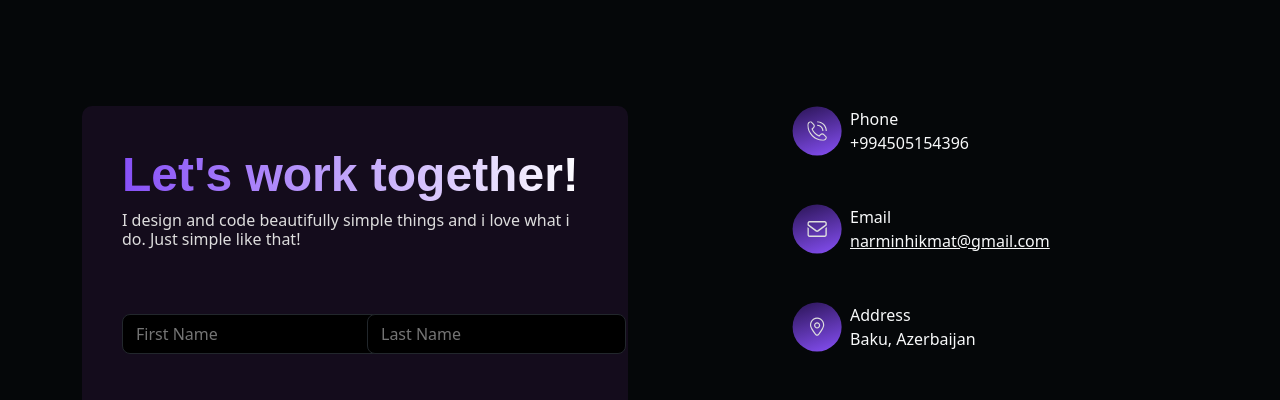
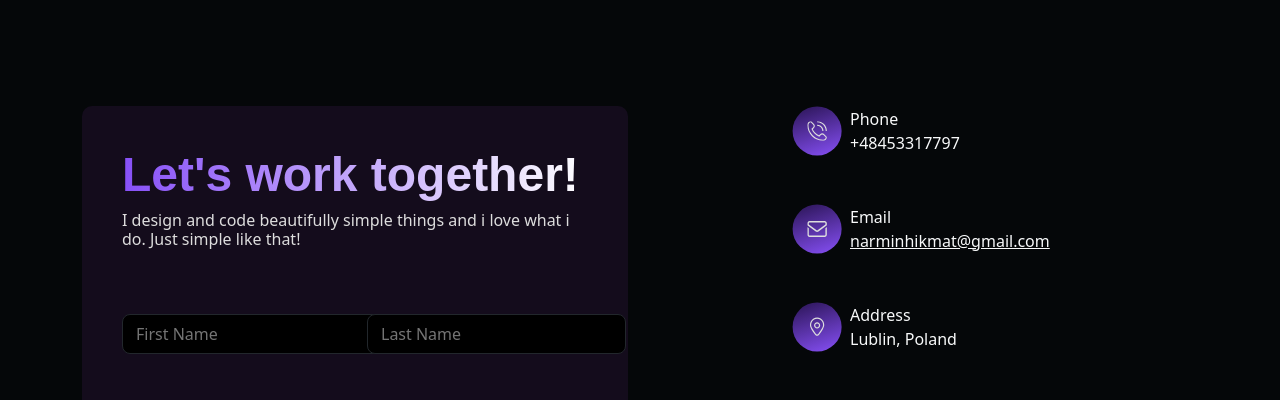
Before and after one commit to gahramanova/myPortfolio, a React (Vite) app: page / in a window 1280 px wide. Shown: the part 3141-3541 px from the top of the page. Built offline with nearby package versions, Linux system fonts and the light colour scheme.

Commit message:
Last updates

```diff
--- a/package.json
+++ b/package.json
@@ -17,6 +17,7 @@
     "react-dom": "^18.3.1",
     "react-icons": "^5.3.0",
     "react-router-dom": "^6.26.2",
+    "react-scroll": "^1.9.0",
     "react-slick": "^0.30.2",
     "sass": "^1.79.1",
     "slick-carousel": "^1.8.1"
--- a/src/App.jsx
+++ b/src/App.jsx
@@ -14,6 +14,7 @@ import email from "./assets/img/email.svg"
 import address from "./assets/img/address.svg"
 import Aos from "aos";
 import "aos/dist/aos.css"
+import { Link } from 'react-scroll';
 const App = () => {
 
   useEffect(() => {
@@ -28,11 +29,11 @@ const App = () => {
           <div className="d-flex flex-wrap align-items-center justify-content-between">
             <img src={logo} style={{ width: "60px", height: "60px" }} />
             <ul className="nav col-12 col-lg-auto me-lg-auto mb-2 justify-content-center mb-md-0">
-              <li><a href="mailto:narminhikmat@gmail.com" className="nav-link px-2 text-light">narminhikmat@gmail.com</a></li>
-              <li><a href="#" className="nav-link px-2 text-light">Works</a></li>
-              <li><a href="#" className="nav-link px-2 text-light">Resume</a></li>
-              <li><a href="#" className="nav-link px-2 text-light">Skills</a></li>
-              <li><a href="#" className="nav-link px-2 text-light">Contact</a></li>
+              <li className='nav-item'><a href="mailto:narminhikmat@gmail.com" className="nav-link px-2 text-light">narminhikmat@gmail.com</a></li>
+              <li className='nav-item'><Link to="works" spy={true} smooth={true} offset={-150} duration={500} className="nav-link px-2 text-light">Works</Link></li>
+              <li className='nav-item'><Link to="resume" spy={true} smooth={true} offset={-150} duration={500} className="nav-link px-2 text-light">Resume</Link></li>
+              <li className='nav-item'><Link to="skills" spy={true} smooth={true} offset={-150} duration={500} className="nav-link px-2 text-light">Skills</Link></li>
+              <li className='nav-item'><Link to="contact" spy={true} smooth={true} offset={-150} duration={500} className="nav-link px-2 text-light">Contact</Link></li>
             </ul>
 
             <div className="dropdown text-end">
@@ -254,7 +255,7 @@ const App = () => {
                     <img src={phone} style={{ width: "50px", height: "50px" }} />
                     <div className='mx-2' style={{ minWidth: "200px" }}>
                       <p className='m-0 text-light'>Phone</p>
-                      <span className='phone text-light'>+994505154396</span>
+                      <span className='phone text-light'>+48453317797</span>
                     </div>
                   </div>
                   <div className='d-flex justify-content-center align-items-center mb-5'>
@@ -268,7 +269,7 @@ const App = () => {
                     <img src={address} style={{ width: "50px", height: "50px" }} />
                     <div className='mx-2' style={{ minWidth: "200px" }}>
                       <p className='m-0 text-light'>Address</p>
-                      <span className='phone text-light'>Baku, Azerbaijan</span>
+                      <span className='phone text-light'>Lublin, Poland</span>
                     </div>
                   </div>
                 </div>
--- a/src/assets/sass/style.scss
+++ b/src/assets/sass/style.scss
@@ -6,6 +6,9 @@ header {
         font-weight: 700;
         border-radius: 30px;
         padding: 7px 30px;
+    }
+    .nav-item .active {
+        color: #8750F7;
     }
 }
 
```
Also changed, not shown: 1 other file (tests, documents, lock files or other folders).
